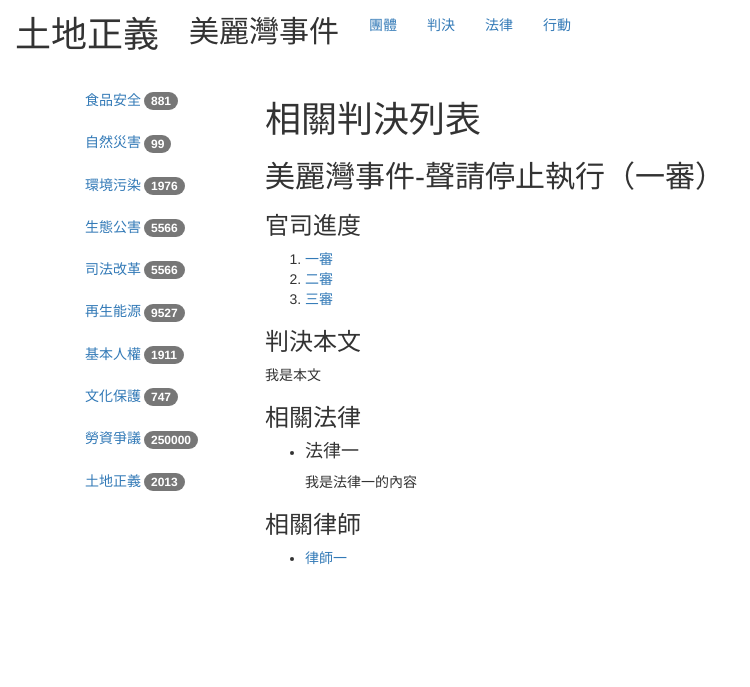
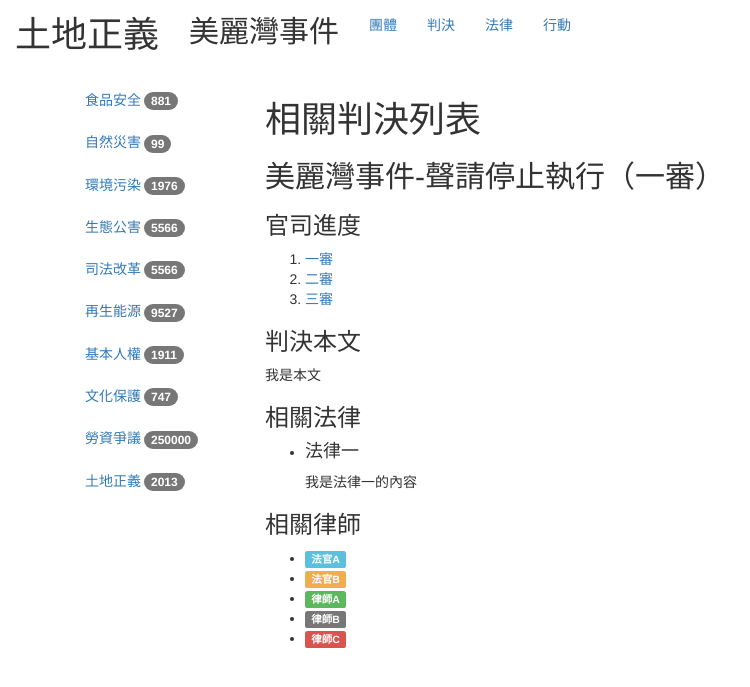
Before and after one commit to badboy99tw/eCourt, a Jekyll site: the page index.html, which Jekyll copies as it is, in a window 1280 px wide. Shown: the top 687 px of the page, without its empty margins (0-750 px from the left). Built offline with Jekyll 4.4.1, drawn with Linux system fonts in a browser that asks for light colours; nearby versions of some CDN libraries; Markdown is read by kramdown in place of the engine named in the settings.

Commit message:
add style to lawers

```diff
--- a/index.html
+++ b/index.html
@@ -74,9 +74,11 @@
         <div>
           <h3>相關律師</h3>
           <ul>
-            <li>
-              <a>律師一</a>
-            </li>
+            <li><a><span class="label label-info">法官A</span></a></li>
+            <li><a><span class="label label-warning">法官B</span></a></li>
+            <li><a><span class="label label-success">律師A</span></a></li>
+            <li><a><span class="label label-default">律師B</span></a></li>
+            <li><a><span class="label label-danger">律師C</span></a></li>
           </ul>
         </div>
       </div>
```
